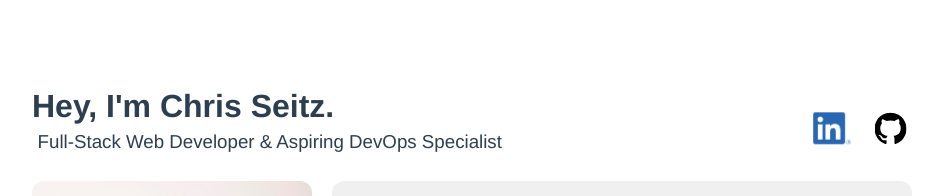
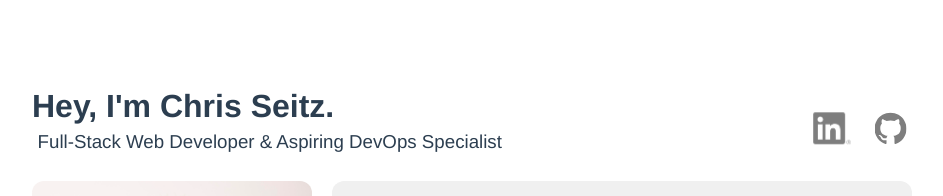
Before and after one commit to cseitz/cseitz-dev-portfolio, a Vue app: page / in a window 1280 px wide. Shown: the top 196 px of the page, without its empty margins (168-1111 px from the left). Built offline with nearby package versions, Linux system fonts and the light colour scheme.

Commit message:
link adjustments

```diff
--- a/src/views/Home.vue
+++ b/src/views/Home.vue
@@ -153,9 +153,15 @@ export default {
         max-height: 2.5em;
       }
       transform: scale(0.8);
-      transition: transform 0.15s;
+      transition: transform 0.15s, filter 0.3s;
+      @include display-not(mobile) {
+        filter: brightness(0%);
+        opacity: 0.5;
+      }
       &:hover {
         transform: scale(0.9);
+        filter: brightness(100%);
+        opacity: 1;
       }
     }
   }
```
